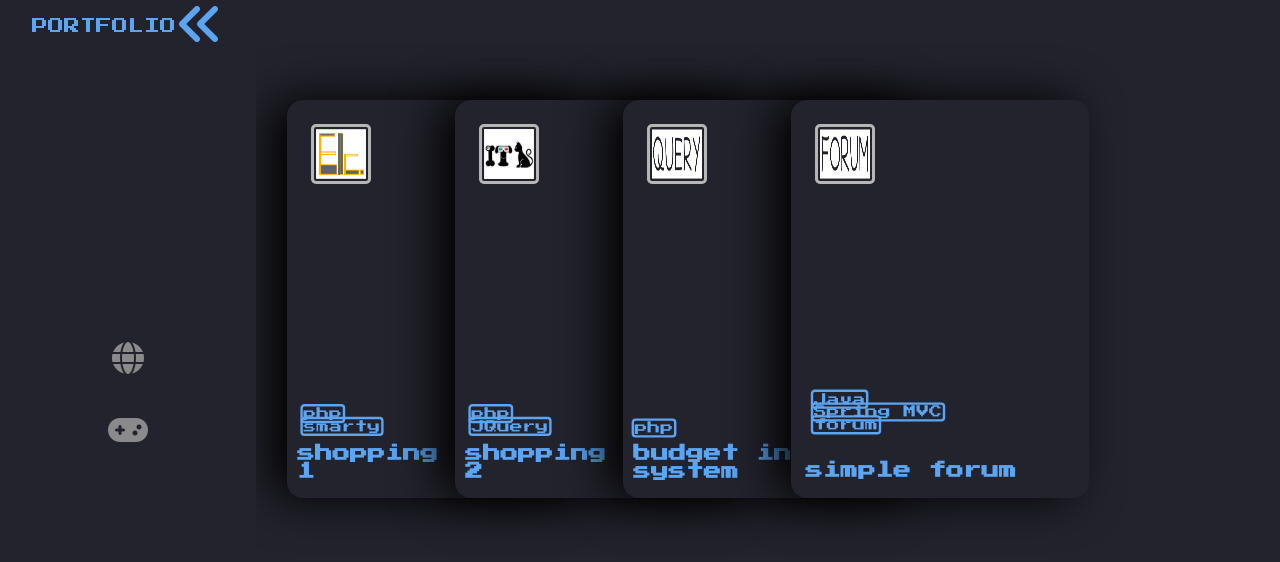
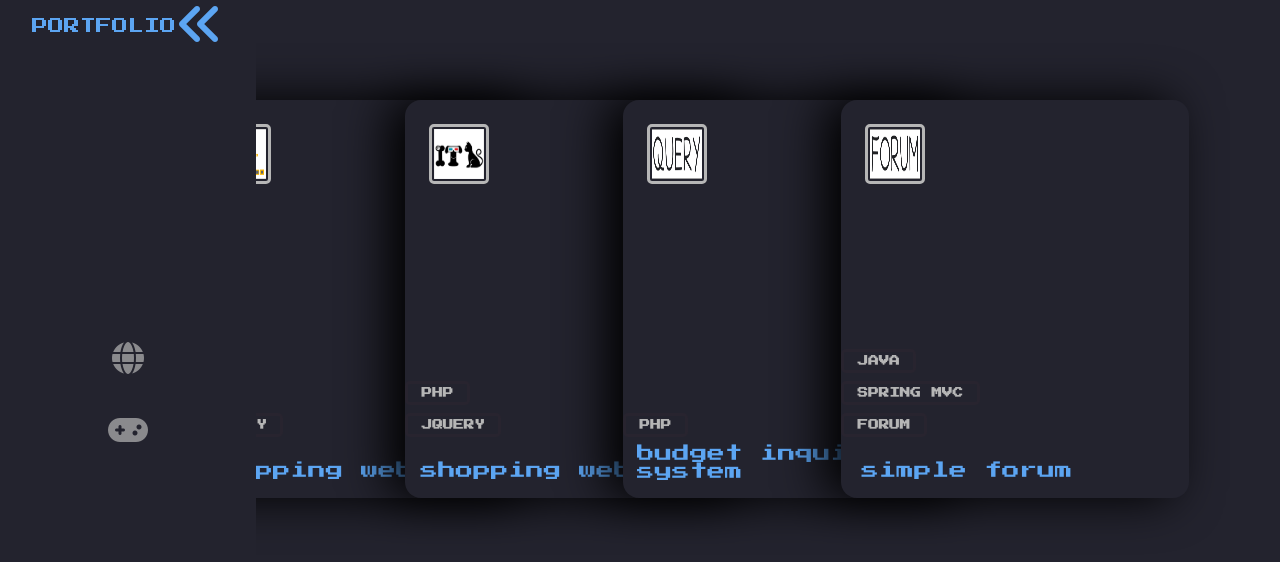
Before and after one commit to eddie4510/portfolio, a React (Create React App) app: page /web in a window 1280 px wide. Shown: the top 562 px of the page. Built offline with nearby package versions, Linux system fonts and the light colour scheme.

Commit message:
css modified

```diff
--- a/src/components/Post.js
+++ b/src/components/Post.js
@@ -1,5 +1,4 @@
 import React from 'react';
-import { Link } from "react-router-dom";
 import ReactMarkdown from 'react-markdown';
 
 import post0 from "../content/posts/post0.md";
@@ -20,19 +19,19 @@ export default function Post(props) {
 
     switch (id) {
         case "0":
-            return showPost(post0); break;
+            return showPost(post0);
         case "1":
-            return showPost(post1); break;
+            return showPost(post1);
         case "2":
-            return showPost(post2); break;
+            return showPost(post2);
         case "3":
-            return showPost(post3); break;
+            return showPost(post3);
         case "4":
-            return showPost(post4); break;
+            return showPost(post4);
         case "5":
-            return showPost(post5); break;
+            return showPost(post5);
         default:
-            return showPost(postN); break;
+            return showPost(postN);
     }
 
 
--- a/src/components/ShowPosts.js
+++ b/src/components/ShowPosts.js
@@ -1,8 +1,8 @@
 import React from 'react';
 import postIndex from "../content/postIndex.json";
 import { Link } from "react-router-dom";
-import { Splide, SplideSlide } from '@splidejs/react-splide';
-import '@splidejs/splide/dist/css/themes/splide-skyblue.min.css';
+//import { Splide, SplideSlide } from '@splidejs/react-splide';
+//import '@splidejs/splide/dist/css/themes/splide-skyblue.min.css';
 
 class Post {
   constructor(id, title, category, thumbnail, tags) {
@@ -50,7 +50,7 @@ export default function ShowPosts(props) {
   */
   const listItems = posts.map((post, index) =>
     <article className="post" key={index}>
-      <Link to={'/' + post.id} className="article-link">
+      <Link to={'/' + post.id} className="post-link">
         <img src={require('../' + post.thumbnail)} alt={post.title} />
         <span className="title">{post.title}</span>
 
--- a/src/index.css
+++ b/src/index.css
@@ -74,7 +74,7 @@ html{
   font-family: "Ubuntu";
   margin:30px;
 }
-
+/*
 .articlesWrap{
   position: absolute;
   left:6rem;
@@ -83,7 +83,6 @@ html{
   width:60%;
   padding:100px;
 }
-
 
 .article{
   padding:20px;
@@ -116,6 +115,7 @@ html{
   display:block;
   font-weight: bold;
 }
+*/
 
  /*Small Screen*/
 @media only screen and (max-width:600px){
--- a/src/post.css
+++ b/src/post.css
@@ -23,7 +23,7 @@
     position: relative;
     flex-direction: column;
     height:350px;
-    min-width:250px;
+    min-width:300px;
     padding:1.5rem;
 
     border-radius: 16px;
@@ -39,7 +39,7 @@
 }
 
 .post:hover~.post,.post:active~.post{
-    transform:translateX(250px);
+    transform:translateX(200px);
 }
 
 .post:not(:first-child){
@@ -57,25 +57,51 @@
 .post span.title{
     position: absolute;
     bottom:20px;
+    left:30px;
     transform: scale(1.1);
+    transition: .3s;
 }
-.post div.tags{
+
+.post span.title:hover{
+    background: linear-gradient(90deg,#ff8a00,#e52e71);
+    text-shadow: none;
+    -webkit-text-fill-color: transparent;
+    -webkit-background-clip: text;
+    background-clip: text;
+}
+
+.post div.tags {
     position: absolute;
     bottom:60px;
     left:0px;
-    transform: scale(0.8);
-    padding:2px;
+    line-height: 2;
 }
 
 .post span.tag{
-    border:solid;
+    font-style: normal;
+    font-weight: 700;
+    font-size: .5rem;
+    color: var(--text-primary);
+    text-transform: uppercase;
+    font-size: .66rem;
+    border: 3px solid #28242f;
     border-radius: 5px;
-    margin:1px;
-    padding:1px;
+    padding: .2rem .85rem .25rem;
+    position: relative;
 }
 
 .post span.tag:hover{
-    color:var(--text-primary)
+    background: linear-gradient(90deg,#ff8a00,#e52e71);
+    text-shadow: none;
+    -webkit-text-fill-color: transparent;
+    -webkit-background-clip: text;
+    background-clip: text;
+    border-color: var(--text-primary);
+}
+
+.post-link{
+    text-decoration: none;
+    color:var(--icon-primary);
 }
 
 /*Small Screen*/
```
Also changed, not shown: src/index.js (+0 -15 lines).
